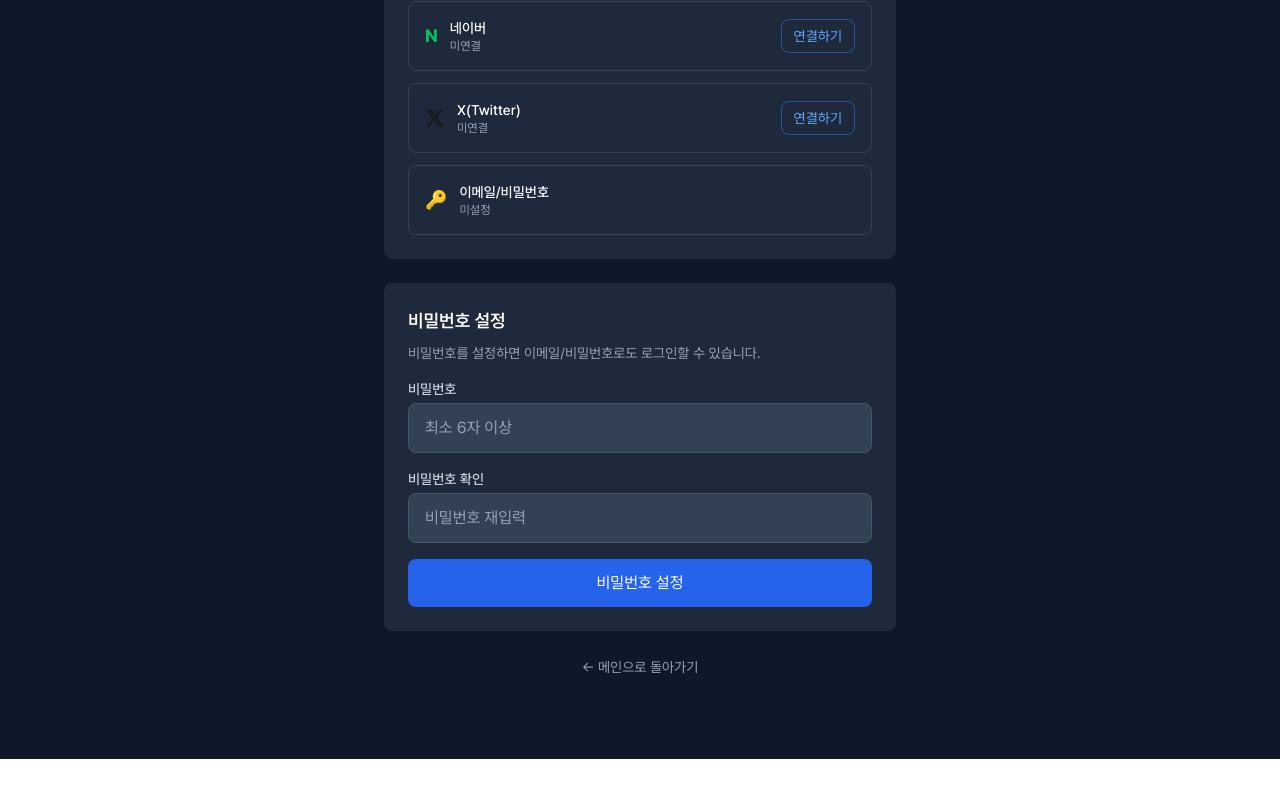
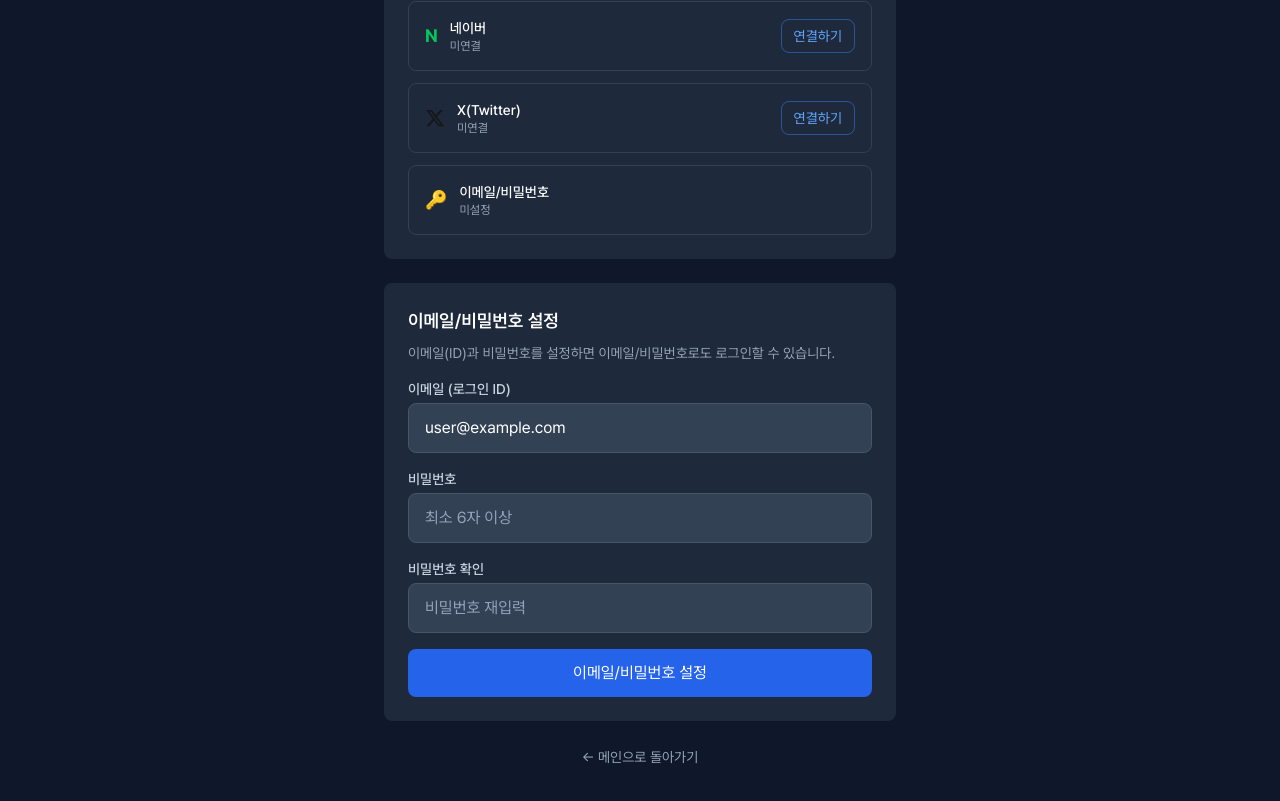
Before and after one commit to ppebble/not-a-trip, a Next.js app: page /settings/account in a window 1280 px wide. Shown: the part 503-1304 px from the top of the page. Before the commit the page ends 1262 px from the top, so only its background shows below. Built offline with nearby package versions, Linux system fonts and the light colour scheme; no server answers; the database is empty; sample sign-in values are in the browser's storage.

Commit message:
feat: 계정 설정 폼에 이메일 입력 필드 추가

```diff
--- a/src/app/settings/account/page.tsx
+++ b/src/app/settings/account/page.tsx
@@ -102,11 +102,14 @@ function SetPasswordForm({
   onSubmit,
   isPending,
   error,
+  defaultEmail,
 }: {
-  onSubmit: (password: string) => Promise<void>
+  onSubmit: (email: string, password: string) => Promise<void>
   isPending: boolean
   error: string | null
+  defaultEmail: string
 }) {
+  const [email, setEmail] = useState(defaultEmail)
   const [password, setPassword] = useState('')
   const [confirmPassword, setConfirmPassword] = useState('')
   const [validationError, setValidationError] = useState<string | null>(null)
@@ -117,6 +120,10 @@ function SetPasswordForm({
     setValidationError(null)
     setSuccess(false)
 
+    if (!email || !email.includes('@')) {
+      setValidationError('유효한 이메일 주소를 입력해주세요.')
+      return
+    }
     if (password.length < 6) {
       setValidationError('비밀번호는 최소 6자 이상이어야 합니다.')
       return
@@ -127,7 +134,7 @@ function SetPasswordForm({
     }
 
     try {
-      await onSubmit(password)
+      await onSubmit(email, password)
       setPassword('')
       setConfirmPassword('')
       setSuccess(true)
@@ -138,6 +145,23 @@ function SetPasswordForm({
 
   return (
     <form onSubmit={handleSubmit} className="space-y-4">
+      <div>
+        <label
+          htmlFor="set-email"
+          className="mb-1 block text-sm font-medium text-slate-300"
+        >
+          이메일 (로그인 ID)
+        </label>
+        <input
+          id="set-email"
+          type="email"
+          value={email}
+          onChange={(e) => setEmail(e.target.value)}
+          required
+          className="w-full rounded-lg border border-slate-600 bg-slate-700 px-4 py-3 text-white placeholder-slate-400 focus:outline-none focus:ring-2 focus:ring-blue-500"
+          placeholder="example@email.com"
+        />
+      </div>
       <div>
         <label
           htmlFor="new-password"
@@ -182,7 +206,7 @@ function SetPasswordForm({
       )}
       {success && (
         <p className="rounded-lg border border-green-500 bg-green-500/20 p-3 text-sm text-green-400">
-          비밀번호가 설정되었습니다.
+          이메일과 비밀번호가 설정되었습니다.
         </p>
       )}
 
@@ -191,7 +215,7 @@ function SetPasswordForm({
         disabled={isPending}
         className="w-full rounded-lg bg-blue-600 py-3 text-white transition hover:bg-blue-700 disabled:opacity-50"
       >
-        {isPending ? '설정 중...' : '비밀번호 설정'}
+        {isPending ? '설정 중...' : '이메일/비밀번호 설정'}
       </button>
     </form>
   )
@@ -205,6 +229,7 @@ function AccountSettingsContent() {
   const {
     accounts,
     hasPassword,
+    email: accountEmail,
     isLoading,
     linkAccount,
     unlinkAccount,
@@ -342,15 +367,17 @@ function AccountSettingsContent() {
         {!hasPassword && (
           <div className="rounded-lg bg-slate-800 p-6">
             <h2 className="mb-2 text-lg font-semibold text-white">
-              비밀번호 설정
+              이메일/비밀번호 설정
             </h2>
             <p className="mb-4 text-sm text-slate-400">
-              비밀번호를 설정하면 이메일/비밀번호로도 로그인할 수 있습니다.
+              이메일(ID)과 비밀번호를 설정하면 이메일/비밀번호로도 로그인할 수
+              있습니다.
             </p>
             <SetPasswordForm
               onSubmit={setPassword}
               isPending={isSettingPassword}
               error={setPasswordError}
+              defaultEmail={accountEmail || user?.email || ''}
             />
           </div>
         )}
```
